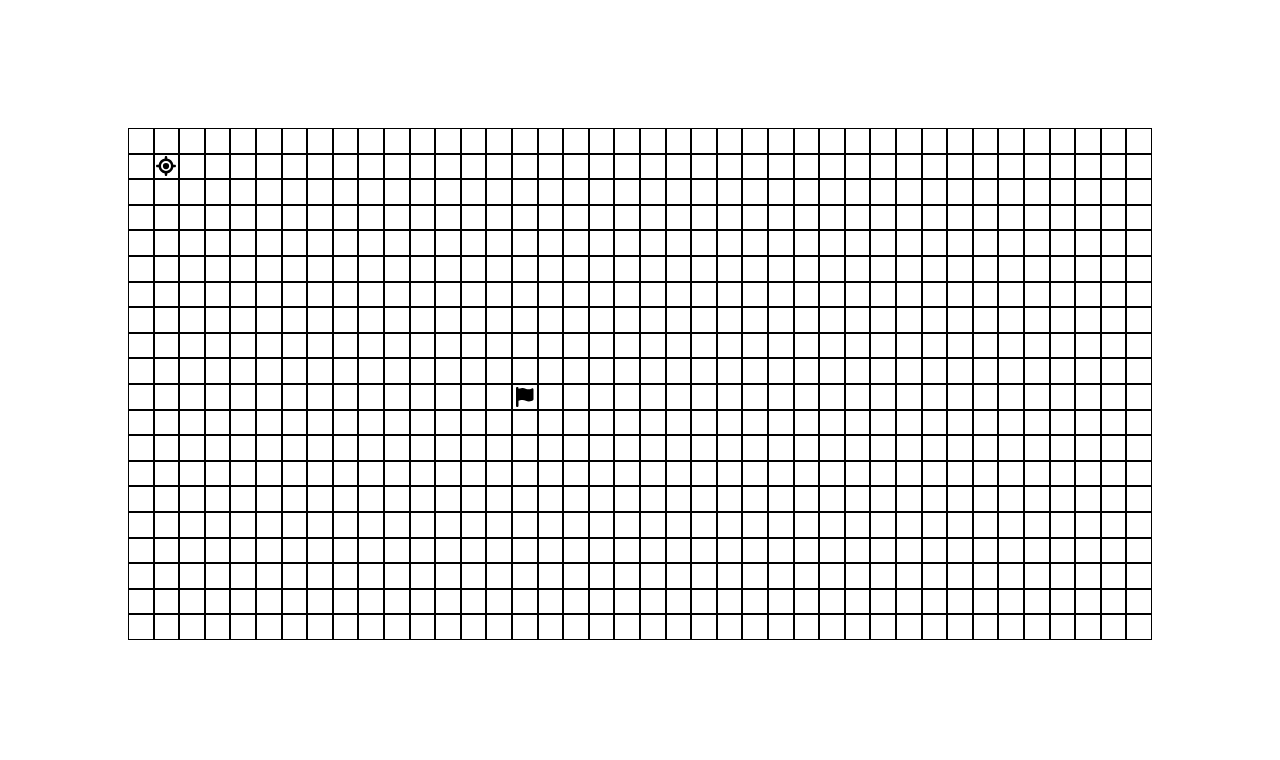
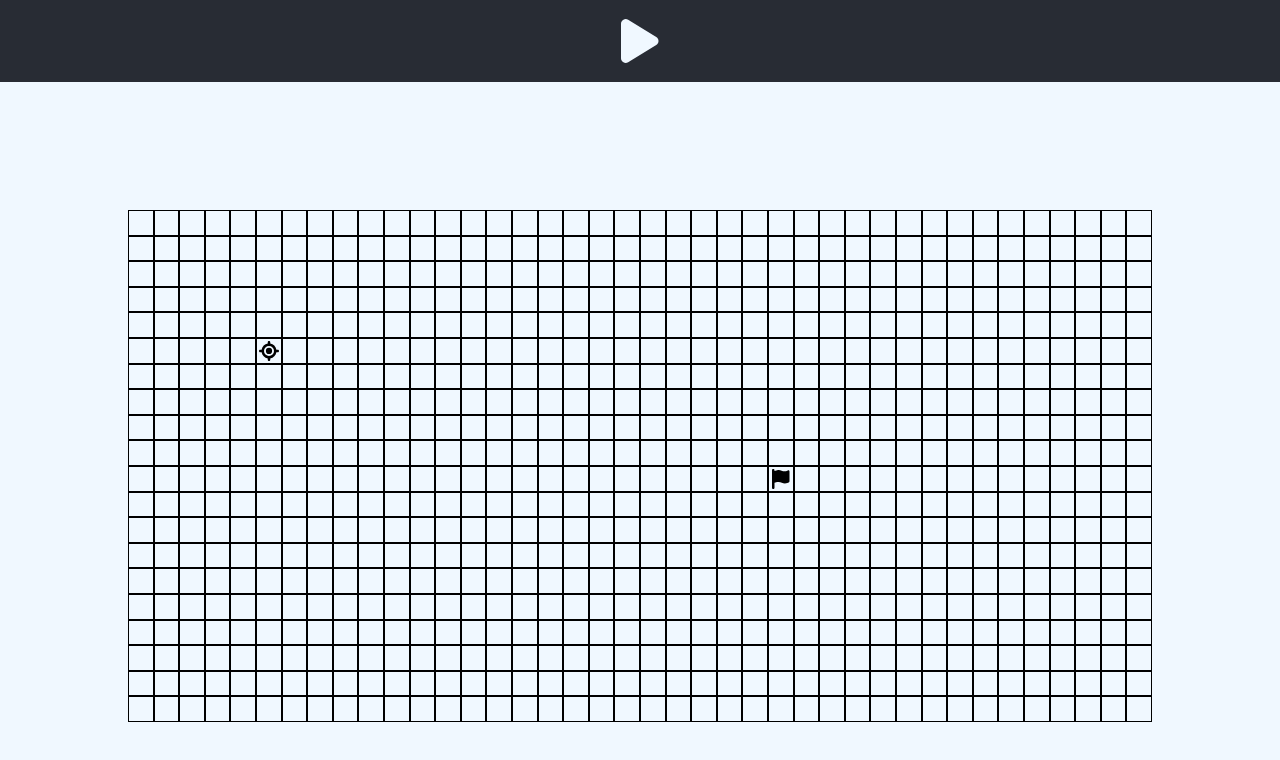
Before and after one commit to Zsoltbanyai/pathfinding-react, a React (Create React App) app: page / in a window 1280 px wide. Shown: the top 760 px of the page. Built offline with nearby package versions, Linux system fonts and the light colour scheme.

Commit message:
implement an animated pathfinding algorithm

```diff
--- a/src/App.js
+++ /dev/null
@@ -1,12 +0,0 @@
-import './App.css'
-import {Grid} from './pathfinding/grid/Grid'
-
-function App() {
-  return (
-    <div className="App">
-      <Grid />
-    </div>
-  )
-}
-
-export default App;
--- a/src/index.js
+++ b/src/index.js
@@ -1,7 +1,7 @@
 import React from 'react';
 import ReactDOM from 'react-dom';
 import './index.css';
-import App from './App';
+import App from './pathfinding/App';
 import reportWebVitals from './reportWebVitals';
 
 ReactDOM.render(
--- a/src/App.css
+++ b/src/pathfinding/App.css
@@ -1,5 +1,6 @@
 .App {
   text-align: center;
+  background-color: aliceblue;
 }
 
 .App-logo {
--- /dev/null
+++ b/src/pathfinding/App.js
@@ -0,0 +1,26 @@
+import './App.css';
+import {Grid} from './grid/Grid';
+import {Navbar} from "./navbar/Navbar";
+import {useState} from "react";
+import {FontAwesomeIcon} from "@fortawesome/react-fontawesome";
+import {faPause, faPlay} from "@fortawesome/free-solid-svg-icons";
+
+function App() {
+    const [isRunning, setIsRunning] = useState(false);
+
+    const startStop = () => {
+        setIsRunning(!isRunning);
+    }
+
+    return (
+        <div className="App">
+            {Navbar(
+                isRunning ? <FontAwesomeIcon icon={faPause} className="icon"/>
+                               : <FontAwesomeIcon icon={faPlay} className="icon"/>,
+                     startStop)}
+            {Grid(20, 40, isRunning)}
+        </div>
+    );
+}
+
+export default App;
--- /dev/null
+++ b/src/pathfinding/algorithm/Bfs.jsx
@@ -0,0 +1,69 @@
+// Breadth-first search (BFS)
+export function BFS(startNode, endNode, wallNodes, numOfCols, numOfRows) {
+    if (startNode === endNode) return [[startNode], [startNode]];
+
+    let queue = [startNode];
+    let visitedNodes = [];
+    let parentNodes = new Map();
+
+    while (queue.length > 0) {
+        const currentNode = queue.shift();
+        if (visitedNodes.includes(currentNode)) continue;
+        visitedNodes.push(currentNode);
+        const [currentRow, currentCol] = currentNode.split("_").map(n => parseInt(n));
+        const [endRow, endCol] = endNode.split("_").map(n => parseInt(n));
+
+        if (currentRow === endRow && currentCol === endCol) {
+            return [retracePath(startNode, endNode, parentNodes), visitedNodes];
+        }
+
+        for (let neighbor of getUnvisitedNeighbors(currentNode, endNode,
+                                                   visitedNodes, wallNodes,
+                                                   numOfCols, numOfRows)) {
+            queue.push(neighbor);
+            parentNodes.set(neighbor, currentNode);
+        }
+    }
+
+    return [[], visitedNodes];
+}
+
+function retracePath(startNode, endNode, parentNodes) {
+    let path = [endNode];
+    let currentNode = endNode;
+
+    while (currentNode !== startNode) {
+        currentNode = parentNodes.get(currentNode);
+        path.unshift(currentNode);
+    }
+
+    return path;
+}
+
+function getNeighbors(node, numOfCols, numOfRows) {
+    const neighbors = [];
+    const [row, col] = node.split("_").map(n => parseInt(n));
+    // Check north
+    if (row > 0) {
+        neighbors.push(`${row-1}_${col}`);
+    }
+    // Check east
+    if (col < numOfCols - 1) {
+        neighbors.push(`${row}_${col+1}`);
+    }
+    // Check south
+    if (row < numOfRows - 1) {
+        neighbors.push(`${row+1}_${col}`);
+    }
+    // Check west
+    if (col > 0) {
+        neighbors.push(`${row}_${col-1}`);
+    }
+    return neighbors;
+}
+
+function getUnvisitedNeighbors(node, endNode, visitedNodes, wallNodes, numOfCols, numOfRows) {
+    const neighbors = getNeighbors(node, numOfCols, numOfRows);
+    return neighbors.filter(neighbor => !visitedNodes.includes(neighbor)
+        && (!wallNodes.includes(neighbor) || neighbor === endNode));
+}
--- a/src/pathfinding/grid/Grid.css
+++ b/src/pathfinding/grid/Grid.css
@@ -1,3 +1,4 @@
+/* there is some additional inline styling in Grid.jsx to make it dynamic */
 .grid {
     display: grid;
     margin: auto;
--- a/src/pathfinding/grid/Grid.jsx
+++ b/src/pathfinding/grid/Grid.jsx
@@ -1,34 +1,81 @@
-import './Grid.css'
-import {Node} from '../node/Node'
-import {useState} from "react";
+import './Grid.css';
+import {Node} from '../node/Node';
+import {BFS} from "../algorithm/Bfs";
+import {useEffect, useState} from "react";
 
-export const Grid = () => {
-    const NUM_OF_ROWS = 20
-    const NUM_OF_COLS = 40
-    const GRID_WIDTH = NUM_OF_COLS * 2
+export const Grid = (numOfRows, numOfCols, isRunning) => {
+    const GRID_WIDTH = numOfCols * 2;
 
-    const [startNode, setStartNode] = useState('1-1')
-    const [endNode, setEndNode] = useState('10-15')
-    const [activeNodeType, setActiveNodeType] = useState(null)
-    const [clickEvent, setClickEvent] = useState(false)
-    const [isDrawingWall, setIsDrawingWall] = useState(false)
-    const [wallNodes, setWallNodes] = useState([])
-    const [isErasingWalls, setIsErasingWalls] = useState(false)
+    const [startNode, setStartNode] = useState('5_5');
+    const [endNode, setEndNode] = useState('10_25');
+    const [activeNodeType, setActiveNodeType] = useState(null);
+    const [clickEvent, setClickEvent] = useState(false);
+    const [isDrawingWall, setIsDrawingWall] = useState(false);
+    const [isErasingWalls, setIsErasingWalls] = useState(false);
+    const [wallNodes, setWallNodes] = useState([]);
+
+    const [path, setPath] = useState([]);
+    const [visitedNodes, setVisitedNodes] = useState([]);
+    const [isAnimationDone, setIsAnimationDone] = useState(false);
+
+    const [isAnimating, setIsAnimating] = useState(false);
+
+    function animate(path, visitedNodes) {
+        let delay = 0;
+        setIsAnimating(true);
+        for (let visitedId of visitedNodes) {
+            setTimeout(() => {
+                const node = document.querySelector(`.node${visitedId}`);
+                node.classList.add('visited');
+            }, delay);
+            delay += 8;
+        }
+        for (let pathId of path) {
+            setTimeout(() => {
+                const node = document.querySelector(`.node${pathId}`);
+                node.classList.add('path');
+            }, delay);
+            delay += 30;
+        }
+        setTimeout(() => {
+            setIsAnimating(false);
+        }, delay);
+    }
+
+    useEffect(() => {
+        if (!isRunning) {
+            setPath([]);
+            setVisitedNodes([]);
+            setIsAnimationDone(false);
+            return;
+        }
+
+        if (!isAnimating) {
+            const result = BFS(startNode, endNode, wallNodes, numOfCols, numOfRows);
+            if (!isAnimationDone) {
+                animate(result[0], result[1]);
+                setIsAnimationDone(true);
+            } else {
+                setPath(result[0]);
+                setVisitedNodes(result[1]);
+            }
+        }
+    }, [endNode, isAnimating, isAnimationDone, isRunning, numOfCols, numOfRows, startNode, wallNodes]);
 
     const isStartNode = (nodeId) => {
-        return nodeId === startNode
+        return nodeId === startNode;
     }
     const isEndNode = (nodeId) => {
-        return nodeId === endNode
+        return nodeId === endNode;
     }
     const drawWall = (nodeId) => {
         if (isDrawingWall && !isStartNode(nodeId) && !isEndNode(nodeId)) {
             if (isErasingWalls) {
                 // remove wall
-                setWallNodes(wallNodes.filter(id => id !== nodeId))
+                setWallNodes(wallNodes.filter(id => id !== nodeId));
             } else {
                 // add wall
-                setWallNodes([...wallNodes, nodeId])
+                setWallNodes([...wallNodes, nodeId]);
             }
         }
     }
@@ -36,69 +83,67 @@ export const Grid = () => {
     const handleMouseEnter = (nodeId) => {
         if (clickEvent) {
             if (activeNodeType === "startNode") {
-                setStartNode(nodeId)
+                setStartNode(nodeId);
             } else if (activeNodeType === "endNode") {
-                setEndNode(nodeId)
+                setEndNode(nodeId);
             }
         }
     }
 
     const onMouseEnter = (nodeId) => {
-        handleMouseEnter(nodeId)
-        drawWall(nodeId)
+        handleMouseEnter(nodeId);
+        drawWall(nodeId);
     }
 
     const handleMouseDown = (e) => {
         // for the default 'dragging' functionality to turn off in the browser
-        e.preventDefault()
-        setIsDrawingWall(true)
+        e.preventDefault();
+        setIsDrawingWall(true);
     }
 
     const handleMouseUp = () => {
         // 'onMouseUp' is triggered on both the left and right mouse buttons
-        setIsDrawingWall(false)
-        setIsErasingWalls(false)
+        setIsDrawingWall(false);
+        setIsErasingWalls(false);
     }
 
     const handleLeftClick = (e) => {
-        e.preventDefault()
-        setIsErasingWalls(true)
+        e.preventDefault();
+        setIsErasingWalls(true);
     }
 
     const handleNodeClick = (nodeId) => {
         if (nodeId === startNode) {
-            setClickEvent(!clickEvent)
-            setActiveNodeType("startNode")
+            setClickEvent(!clickEvent);
+            setActiveNodeType("startNode");
         } else if (nodeId === endNode) {
-            setClickEvent(!clickEvent)
-            setActiveNodeType("endNode")
+            setClickEvent(!clickEvent);
+            setActiveNodeType("endNode");
         }
     }
 
     const grid = []
-    for (let row = 0; row < NUM_OF_ROWS; row++) {
-        for (let col = 0; col < NUM_OF_COLS; col++) {
+    for (let row = 0; row < numOfRows; row++) {
+        for (let col = 0; col < numOfCols; col++) {
             grid.push({
-                id: `${row}-${col}`,
-                row,
-                col,
-            })
+                id: `${row}_${col}`
+            });
         }
     }
 
     return (
         <div className="grid"
              onMouseDown={(e) => {
-                 handleMouseDown(e)
+                 handleMouseDown(e);
              }}
              onContextMenu={(e) => {
-                 handleLeftClick(e)
+                 handleLeftClick(e);
              }}
              onMouseUp={handleMouseUp}
              style={{
-                 // for dynamic styling for the grid
-                 gridTemplateRows: `repeat(${NUM_OF_ROWS}, minmax(2vw, 1fr))`,
-                 gridTemplateColumns: `repeat(${NUM_OF_COLS}, minmax(2vw, 1fr))`,
+                 // for dynamic styling of the grid
+                 gridTemplateRows: `repeat(${numOfRows}, minmax(2vw, 1fr))`,
+                 gridTemplateColumns: `repeat(${numOfCols}, minmax(2vw, 1fr))`,
                  width: `${GRID_WIDTH}%`
         }}>
             {grid.map((node) => (
@@ -107,12 +152,14 @@ export const Grid = () => {
                     nodeId={node.id}
                     isStart={node.id === startNode}
                     isEnd={node.id === endNode}
-                    wallNodes={wallNodes}
+                    isVisited={visitedNodes.includes(node.id)}
+                    isPath={path.includes(node.id)}
+                    isWall={wallNodes.includes(node.id) && node.id !== endNode}
                     onClick={() => handleNodeClick(node.id)}
                     onMouseEnter={() => onMouseEnter(node.id)}
                 >
                 </Node>
             ))}
         </div>
-    )
+    );
 }
--- /dev/null
+++ b/src/pathfinding/navbar/Navbar.css
@@ -0,0 +1,17 @@
+.navbar {
+    background-color: #282c34;
+    position: sticky;
+    top: 0;
+    height: max-content;
+}
+
+.icon {
+    font-size: 50px;
+    color: aliceblue;
+    padding: 15px;
+}
+
+.button.play-button {
+    background: transparent;
+    border: none;
+}
--- /dev/null
+++ b/src/pathfinding/navbar/Navbar.jsx
@@ -0,0 +1,14 @@
+import './Navbar.css';
+
+export const Navbar = (icon, startStop) => {
+    return (
+        <div className="navbar">
+            <button
+                className="button play-button"
+                onClick={startStop}
+            >
+                {icon}
+            </button>
+        </div>
+    );
+}
--- a/src/pathfinding/node/Node.css
+++ b/src/pathfinding/node/Node.css
@@ -21,6 +21,16 @@
     animation: grow 0.4s ease-in-out forwards;
 }
 
+.node.visited {
+    background-color: crimson;
+    animation: grow 0.4s ease-in-out forwards;
+}
+
+.node.path {
+    background-color: gold;
+    animation: grow 0.4s ease-in-out forwards;
+}
+
 @keyframes grow {
     from {
         transform: scale(0.3);
```
Also changed, not shown: src/pathfinding/node/Node.jsx (+11 -14 lines), 1 other file (tests, documents, lock files or other folders).
